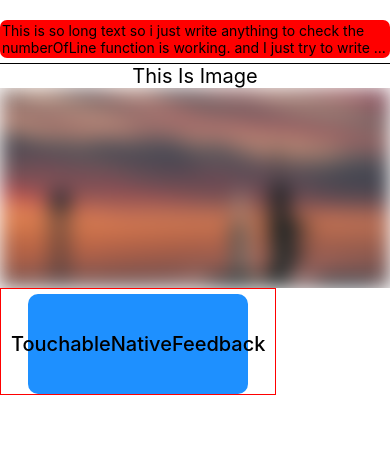
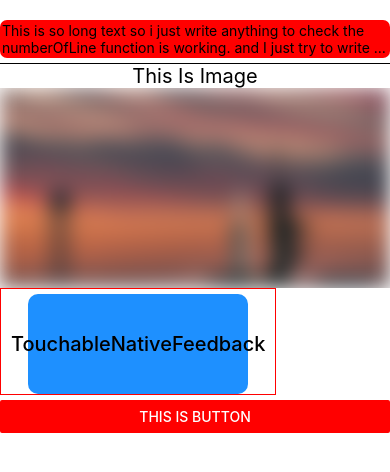
Before and after one commit to nandirchrd/learning-react-native-with-mosh, a React Native app: screen / in a window 390 px wide. Shown: the top 472 px of the page. Built offline with nearby package versions, Linux system fonts and the light colour scheme.

Commit message:
fundamental/concept->button

```diff
--- a/App.js
+++ b/App.js
@@ -5,6 +5,7 @@ import {
 	Image,
 	TouchableOpacity,
 	TouchableNativeFeedback,
+	Button,
 } from 'react-native';
 import SpaceX from './app/assets/images/space-x.jpg';
 
@@ -35,6 +36,7 @@ export default function App() {
 					style={styles.img}
 				/>
 			</TouchableOpacity>
+			{/* Touchables */}
 			<TouchableNativeFeedback>
 				<View
 					style={{
@@ -57,6 +59,14 @@ export default function App() {
 					</Text>
 				</View>
 			</TouchableNativeFeedback>
+			{/* Button */}
+			<View style={{ marginTop: 5 }}>
+				<Button
+					color='red'
+					title='This is button'
+					onPress={() => console.log('Button pressed!')}
+				/>
+			</View>
 		</View>
 	);
 }
```
Also changed, not shown: notes/#1-concept.md (+2 -0 lines).
